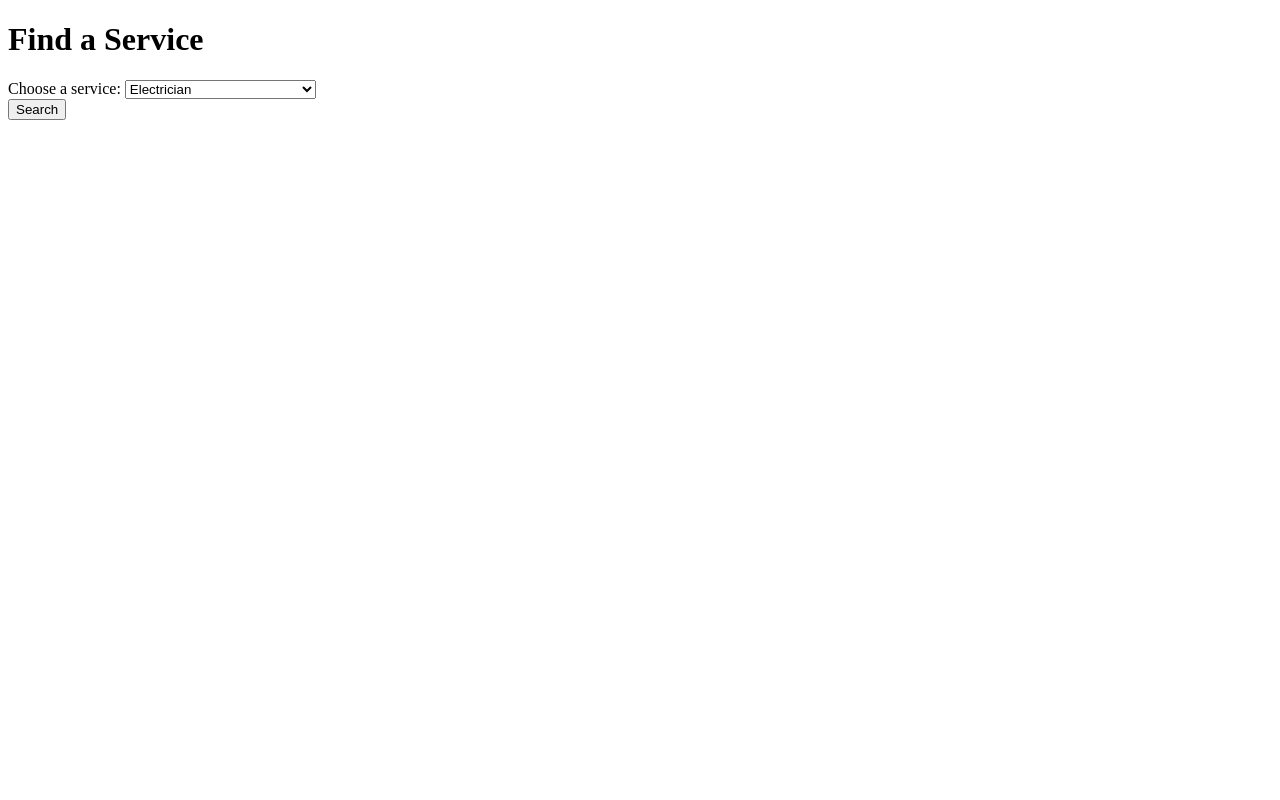
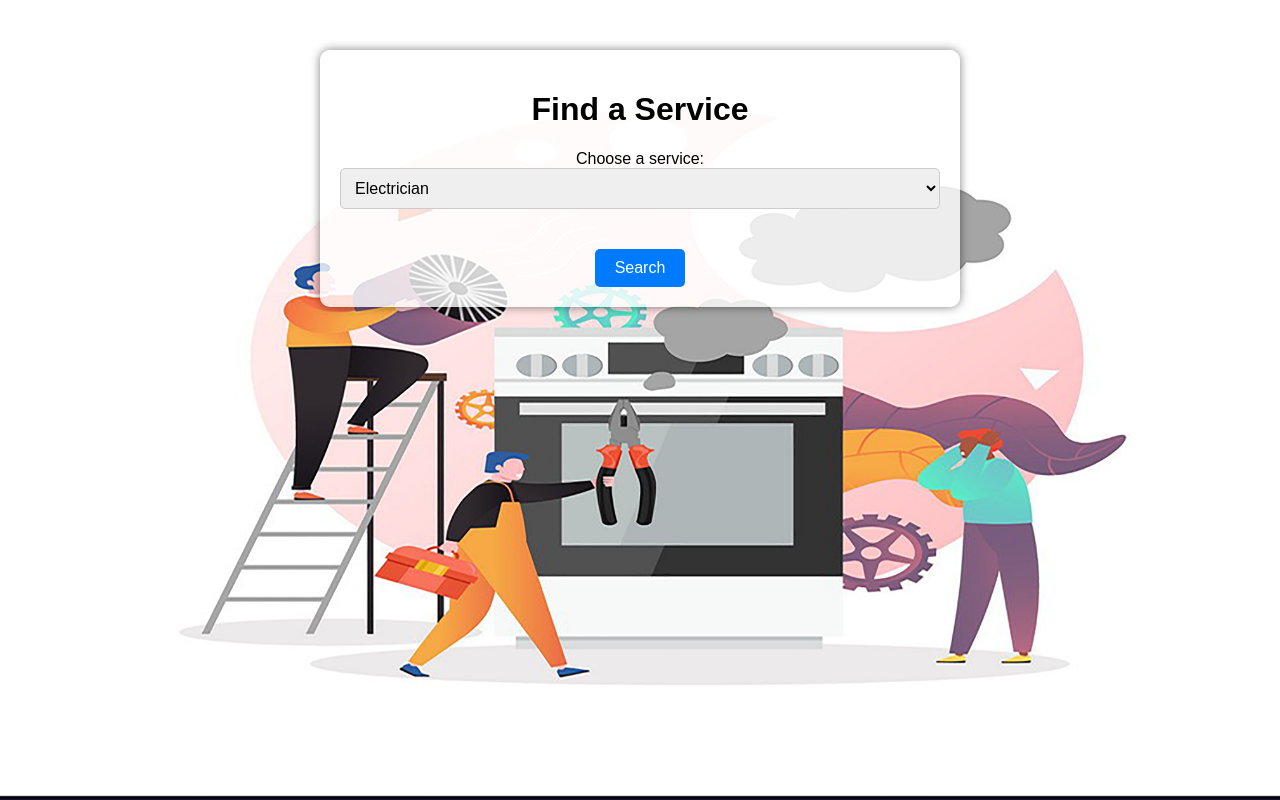
Before and after one commit to sktanvirhasan/FixItFinder, a website: page public/service_list_C.html in a window 1280 px wide. Drawn offline with Linux system fonts and the light colour scheme; the site is published under a folder, as on GitHub Pages, so addresses that start at the root find nothing.

Commit message:
Update service_list_C.html

```diff
--- a/public/service_list_C.html
+++ b/public/service_list_C.html
@@ -4,7 +4,7 @@
     <meta charset="UTF-8">
     <meta name="viewport" content="width=device-width, initial-scale=1.0">
     <title>Service Search</title>
-    <link rel="stylesheet" href="/service_list.css">
+    <link rel="stylesheet" href="service_list.css">
     <script src="service_list_C.js" defer></script>
 </head>
 <body>
```
